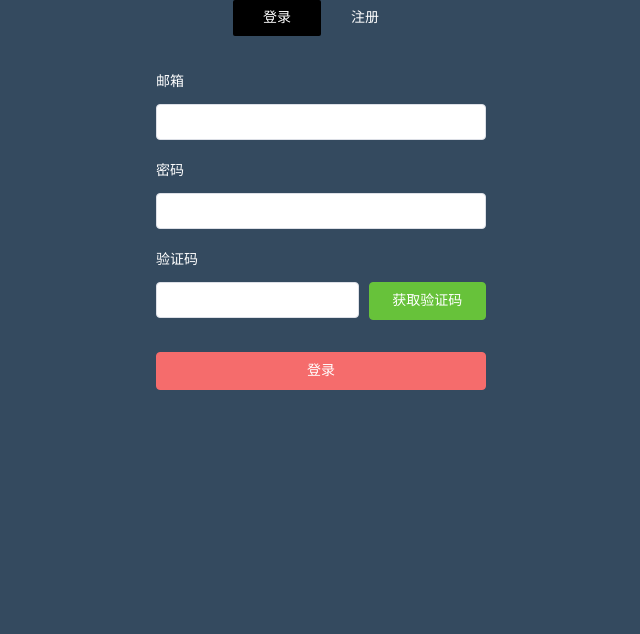
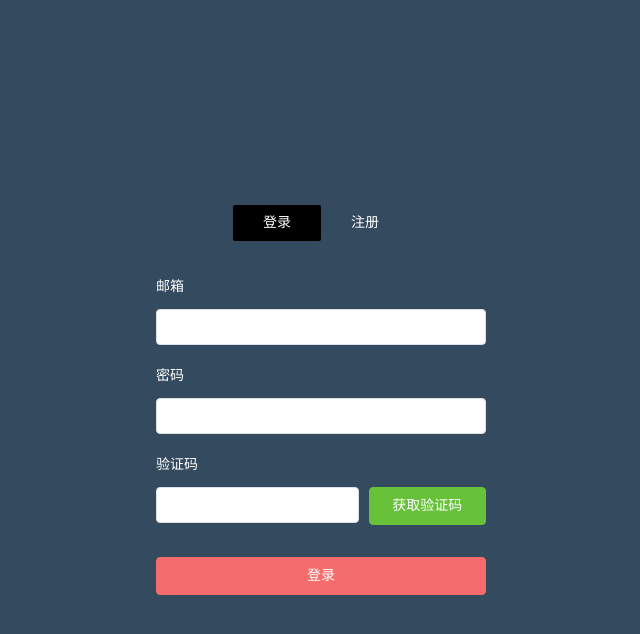
Before and after one commit to zou1997227/vue.2.0, a Vue app: page /#/login in a window 1280 px wide. Shown: the top 634 px of the page, without its empty margins (319-959 px from the left). Built offline with nearby package versions, Linux system fonts and the light colour scheme.

Commit message:
修改v-show小bug

```diff
--- a/src/views/Login/index.vue
+++ b/src/views/Login/index.vue
@@ -40,6 +40,7 @@
         </el-form-item>
 
         <!-- 验证密码 -->
+        <!-- 使用v-show的话有一些小bug,切换到login页面的话也是提交不成功,可以使用v-if,也可以重新加一个判断 -->
         <el-form-item prop="passwords" class="item-from" v-show="model === 'registered'">
           <label for="passwords">重复密码</label>
           <el-input
@@ -51,7 +52,6 @@
             maxlength="20"
           ></el-input>
         </el-form-item>
-
 
         <!-- 验证码 -->
         <el-form-item prop="code" class="item-from">
@@ -68,7 +68,7 @@
         </el-form-item>
 
         <el-form-item>
-          <el-button type="danger" @click="submitForm('ruleForm')" class="login-bth block">登录</el-button>
+          <el-button type="danger" @click="submitForm('ruleForm')" class="login-bth block">{{bth}}</el-button>
           <!-- <el-button @click="resetForm('ruleForm')">重置</el-button> -->
         </el-form-item>
       </el-form>
@@ -115,6 +115,10 @@ export default {
         // 把过滤后的数据重新绑定到value里面
           this.ruleForm.passwords= stripscript(value)
           value = stripscript(value)
+        // 解决v-show的登录小bug
+          if(this.model == 'login'){
+              callback();
+          }
 
         if (value === '') {
           callback(new Error('请再次输入密码'));
@@ -125,7 +129,7 @@ export default {
         }
       };
 
-    //   验证验证码
+    //   验证验证码正则格式
         var validateCode = (rule, value, callback) => {
             this.ruleForm.code= stripscript(value)
             value = stripscript(value)
@@ -144,6 +148,8 @@ export default {
                 {txt:'登录',current:true,type:'login'},
                 {txt:'注册',current:false,type:'registered'}
             ],
+            // 登录注册按钮切换
+            bth:'登录',
 
             // 校验模块
             model:'login',
@@ -184,6 +190,10 @@ export default {
     })
     data.current= true
     this.model=data.type
+    this.bth= '登录'
+    if(data.type == 'registered'){
+        this.bth='注册'
+    }
     },
    submitForm(formName) {
         this.$refs[formName].validate((valid) => {
@@ -211,11 +221,12 @@ export default {
   //vh根据可视区域的宽高来定义,10vh就是100%可视区域的高
   height: 100vh;
   background-color: #344a5f;
+  display: flex;
 }
 
 .login-wrap {
   width: 330px;
-  margin: 0 auto;
+  margin:auto;
 }
 
 .menu-tab {
```
